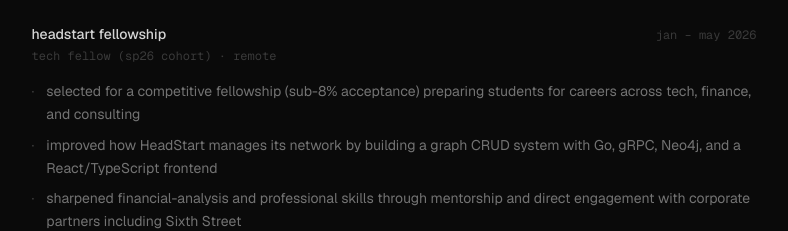
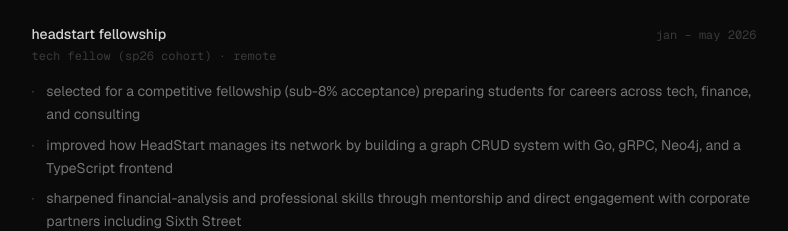
Before and after one commit to aidxhxr/aidxhxr-dev, a Next.js app: page /experience in a window 1280 px wide. Shown: the part 980-1211 px from the top of the page, without its empty margins (246-1034 px from the left). Built offline with nearby package versions, Linux system fonts and the light colour scheme.

Commit message:
content(experience): simplify HeadStart frontend stack to TypeScript

```diff
--- a/app/experience/page.tsx
+++ b/app/experience/page.tsx
@@ -45,7 +45,7 @@ const experience = [
     location: "remote",
     bullets: [
       "selected for a competitive fellowship (sub-8% acceptance) preparing students for careers across tech, finance, and consulting",
-      "improved how HeadStart manages its network by building a graph CRUD system with Go, gRPC, Neo4j, and a React/TypeScript frontend",
+      "improved how HeadStart manages its network by building a graph CRUD system with Go, gRPC, Neo4j, and a TypeScript frontend",
       "sharpened financial-analysis and professional skills through mentorship and direct engagement with corporate partners including Sixth Street",
     ],
   },
```
